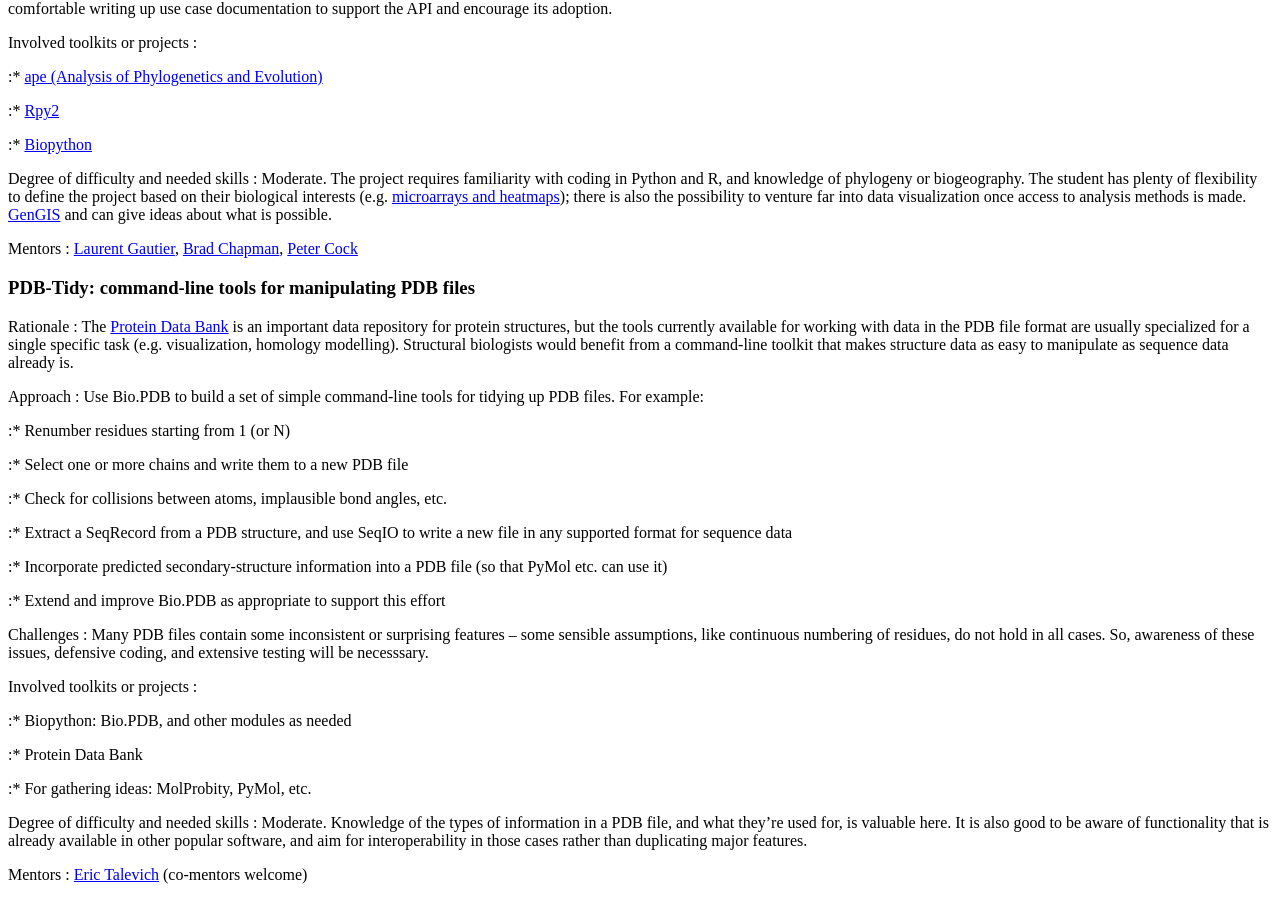
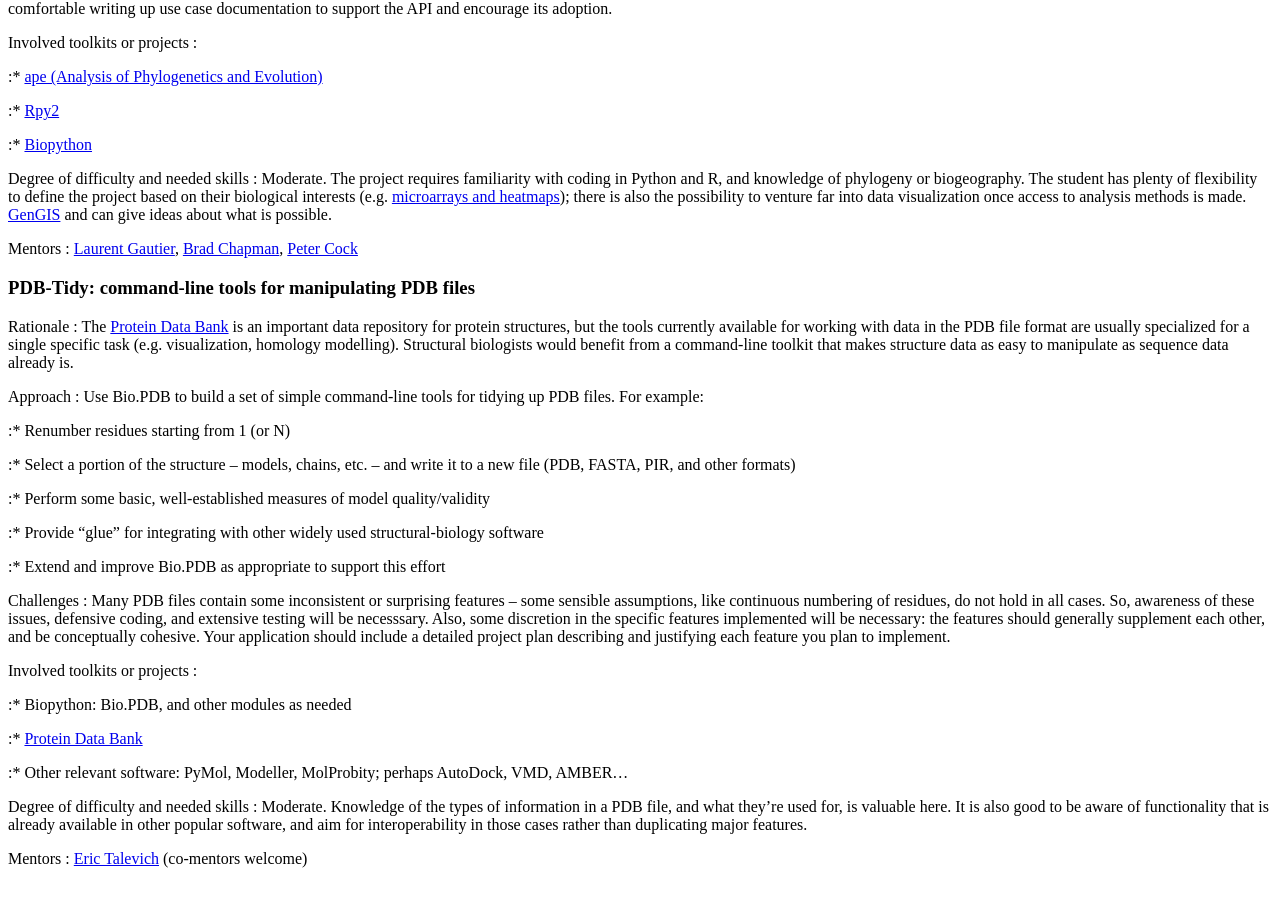
Before and after one commit to biopython/biopython.github.io, a Jekyll site: the page built from wiki/Google_Summer_of_Code.md, in a window 1280 px wide and 900 px high, scrolled down 1794 px. Built offline with Jekyll 4.4.1, drawn with Linux system fonts in a browser that asks for light colours.

Commit message:
/* PDB-Tidy: command-line tools for manipulating PDB files */ More abstract -- let students brainstorm

```diff
--- a/wiki/Google_Summer_of_Code.md
+++ b/wiki/Google_Summer_of_Code.md
@@ -150,19 +150,18 @@ Approach : Use Bio.PDB to build a set of simple command-line tools for tidying u
 
 :\* Renumber residues starting from 1 (or N)
 
-:\* Select one or more chains and write them to a new PDB file
+:\* Select a portion of the structure -- models, chains, etc. -- and
+write it to a new file (PDB, FASTA, PIR, and other formats)
 
-:\* Check for collisions between atoms, implausible bond angles, etc.
+:\* Perform some basic, well-established measures of model
+quality/validity
 
-:\* Extract a SeqRecord from a PDB structure, and use SeqIO to write a
-new file in any supported format for sequence data
-
-:\* Incorporate predicted secondary-structure information into a PDB
-file (so that PyMol etc. can use it)
+:\* Provide "glue" for integrating with other widely used
+structural-biology software
 
 :\* Extend and improve Bio.PDB as appropriate to support this effort
 
-Challenges : Many PDB files contain some inconsistent or surprising features -- some sensible assumptions, like continuous numbering of residues, do not hold in all cases. So, awareness of these issues, defensive coding, and extensive testing will be necesssary.
+Challenges : Many PDB files contain some inconsistent or surprising features -- some sensible assumptions, like continuous numbering of residues, do not hold in all cases. So, awareness of these issues, defensive coding, and extensive testing will be necesssary. Also, some discretion in the specific features implemented will be necessary: the features should generally supplement each other, and be conceptually cohesive. Your application should include a detailed project plan describing and justifying each feature you plan to implement.
 
 <!-- -->
 
@@ -170,9 +169,10 @@ Involved toolkits or projects :
 
 :\* Biopython: Bio.PDB, and other modules as needed
 
-:\* Protein Data Bank
+:\* [Protein Data Bank](http://www.rcsb.org/pdb/home/home.do)
 
-:\* For gathering ideas: MolProbity, PyMol, etc.
+:\* Other relevant software: PyMol, Modeller, MolProbity; perhaps
+AutoDock, VMD, AMBER...
 
 Degree of difficulty and needed skills : Moderate. Knowledge of the types of information in a PDB file, and what they're used for, is valuable here. It is also good to be aware of functionality that is already available in other popular software, and aim for interoperability in those cases rather than duplicating major features.
 
```
Also changed, not shown: 1 other file.
